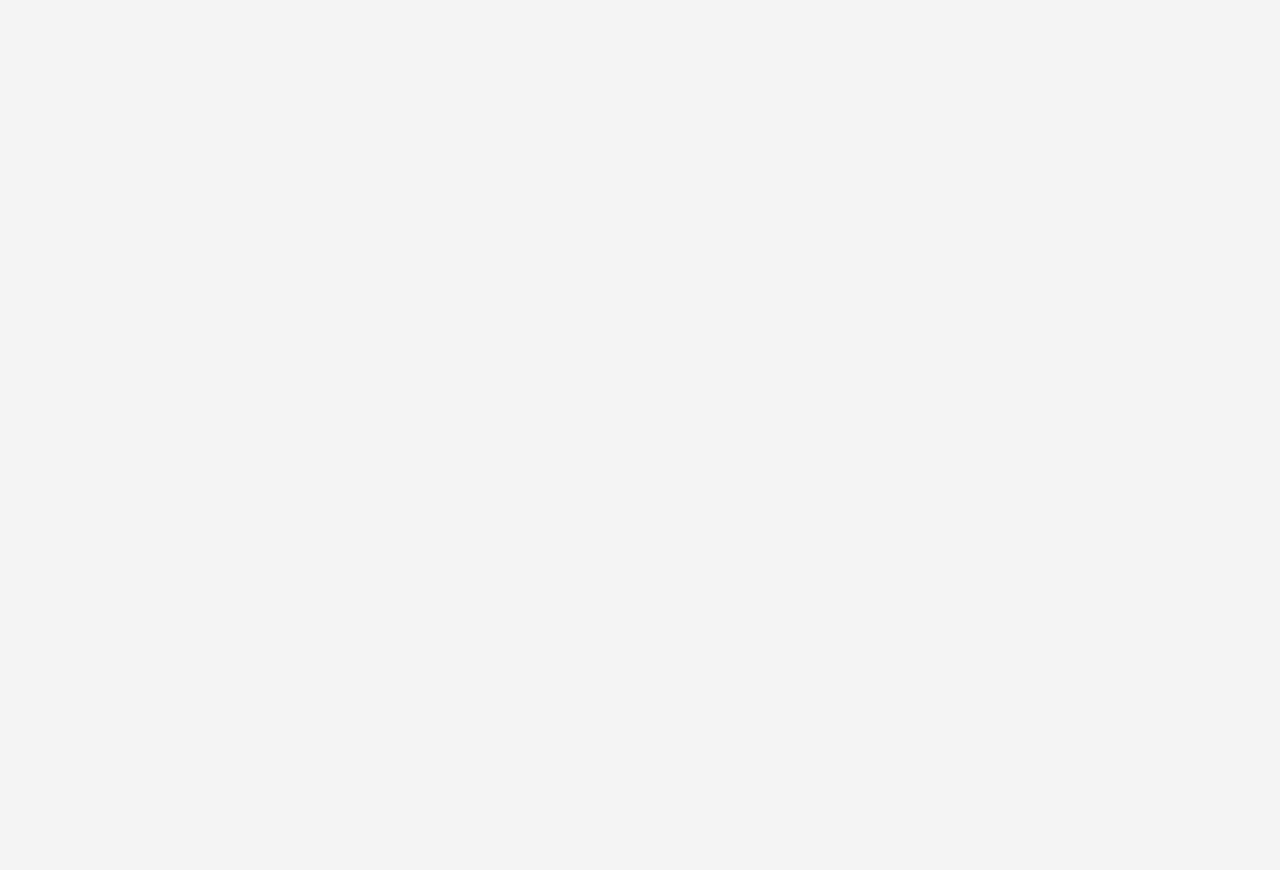
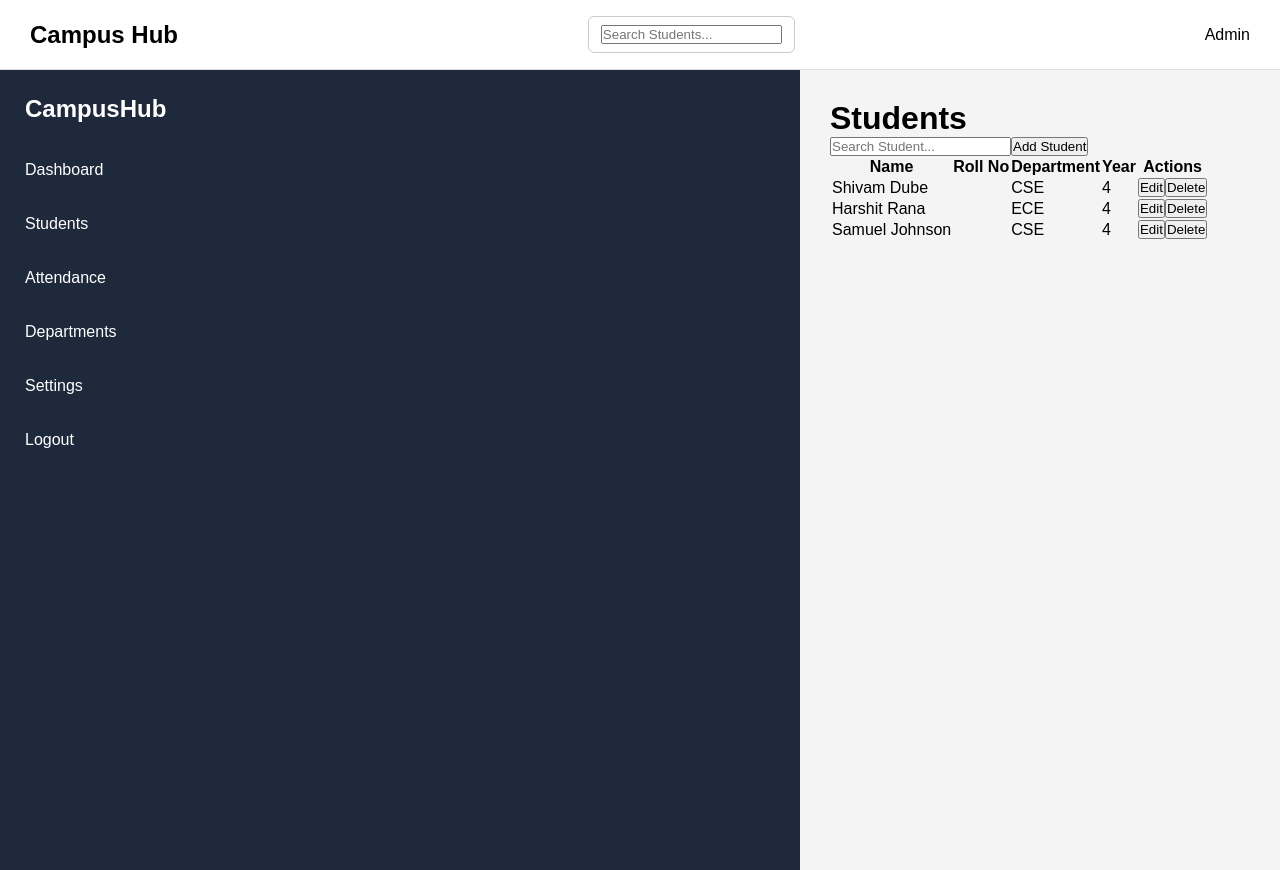
Before and after one commit to AnshulJoshi0914/Campus-Hub, a React (Vite) app: page /Student in a window 1280 px wide. Before the commit the page ends 800 px from the top, so only its background shows below. Built offline with nearby package versions, Linux system fonts and the light colour scheme.

Commit message:
Initiated Students Tab

```diff
--- a/src/Styles/Dashboard.css
+++ b/src/Styles/Dashboard.css
@@ -63,6 +63,7 @@ body{
 }
 .Dashboard-title{
     border-bottom: 30px;
+    padding-bottom: 30px;
 }
 .cards-grid{
     display: grid;
@@ -78,11 +79,10 @@ body{
 
 .Dashboard-bottom{
 
-    display:flex;
-
+    display:grid;
+    grid-template-columns: 1fr 1fr;
     gap:20px;
-
-    margin-top:30px;
+    margin-top:20px;
 }
 .chart-box,
 .Recent-box{
@@ -91,15 +91,26 @@ body{
 
     background:white;
 
-    border-radius:10px;
-
+    border-radius:12px;
     padding:20px;
+    padding-right:10px;
 
     min-height:250px;
+    box-shadow:0px 2px 8px rgba(0,0,0,0.1);
 
-    box-shadow:0px 2px 8px rgba(0,0,0,0.1);
 }
 
+.Recent-box h2{
+    margin-bottom: 10px;
+}
+
+.Recent-box li{
+    margin-left: 10px;
+}
+
+.chart-box h2{
+    margin-bottom: 10px;
+}
 .search-bar{
     padding:8px 12px;
     border-radius: 6px;
--- a/src/pages/Student.jsx
+++ b/src/pages/Student.jsx
@@ -1,3 +1,72 @@
-function Students(){}
+import Navbar from "../Components/Navbar"
+import Sidebar from "../Components/Sidebar"
+function Students(){
+    const students=[{
+        id:1,
+        name:"Shivam Dube",
+        Roll:"CSE001",
+        department:"CSE",
+        year:4,
+    },
+    {
+        id:2,
+        name:"Harshit Rana",
+        Roll:"ECE002",
+        department:"ECE",
+        year:4,
+    },
+    {
+        id:3,
+        name:"Samuel Johnson",
+        Roll:"CSE003",
+        department:"CSE",
+        year:4,
+    },];
+    return(<>
+  <Navbar />
+  <div className="dashboard-container">
+    <Sidebar />
+    <main className="main-content">
+      <h1>Students</h1>
+      <div className="student-header">
+        <input
+          type="text"
+          placeholder="Search Student..."
+          className="student-search"
+        />
+        <button className="add-student-btn">
+          Add Student
+        </button>
+      </div>
+      <table className="student-table">
+        <thead>
+          <tr>
+            <th>Name</th>
+            <th>Roll No</th>
+            <th>Department</th>
+            <th>Year</th>
+            <th>Actions</th>
+          </tr>
+        </thead>
+        <tbody>
+          {students.map((student) => (
+            <tr key={student.id}>
+              <td>{student.name}</td>
+              <td>{student.roll}</td>
+              <td>{student.department}</td>
+              <td>{student.year}</td>
+              <td>
+                <button>Edit</button>
+                <button>Delete</button>
+              </td>
+            </tr>
+          ))}
+        </tbody>
+      </table>
+    </main>
+  </div>
+</>
+    );
+}
 
 export default Students
```
